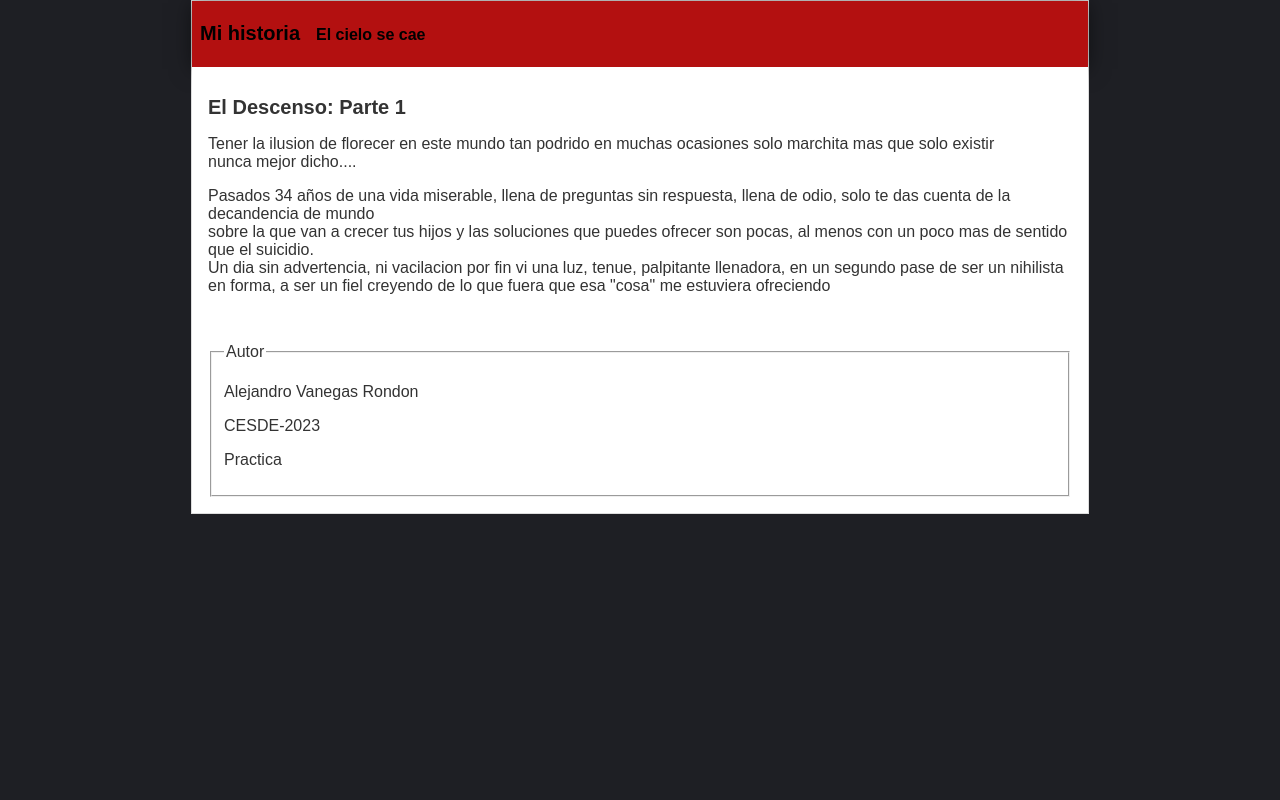
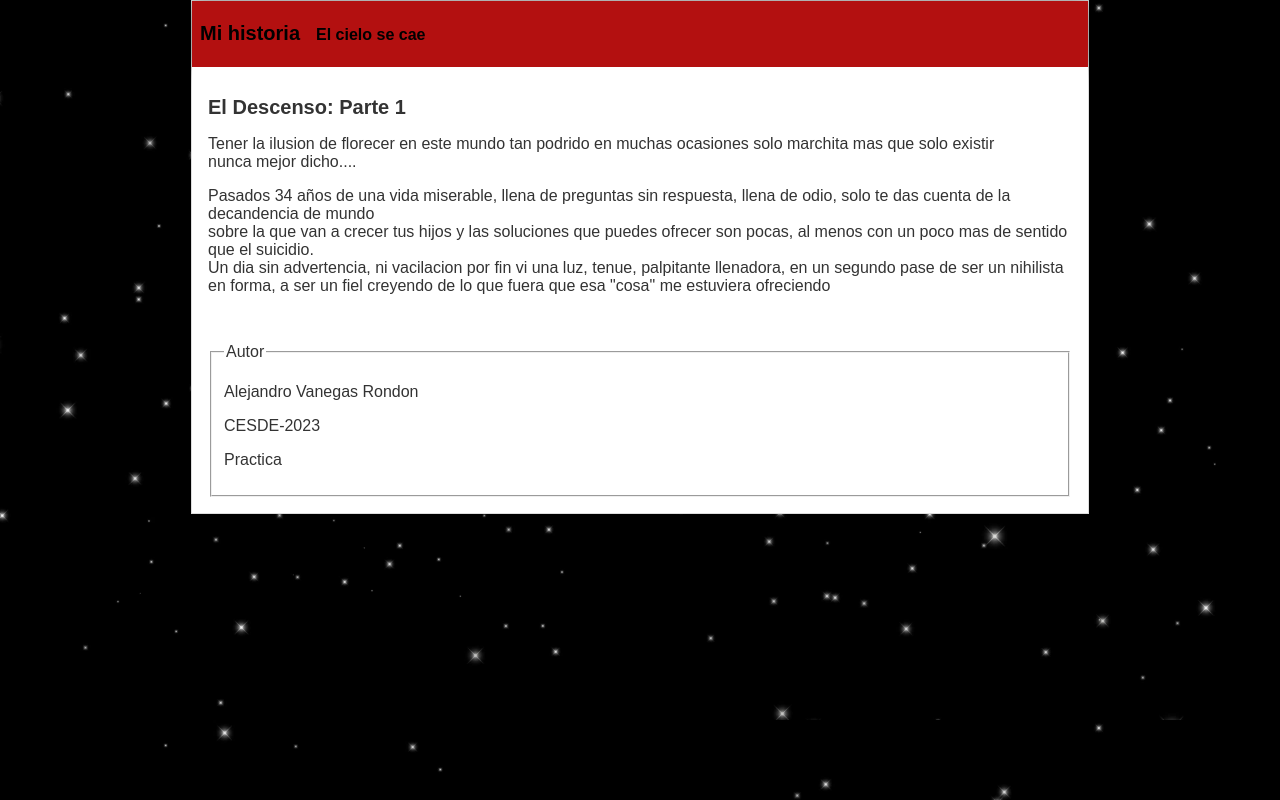
Before and after one commit to AlejoVR09/GitPlatzi, a plain HTML site: page index.html in a window 1280 px wide. Drawn offline with Linux system fonts and the light colour scheme.

Commit message:
Añade fondo de pagina

```diff
--- a/css/styles.css
+++ b/css/styles.css
@@ -1,5 +1,9 @@
+html {
+    background-image: url(../img/bg-dark.jpg);
+    background-size: cover;
+}
+
 body {
-    background: #1e1f24;
     color: #333;
     text-align: center;
     font-family: Arial;
```
Also changed, not shown: img/bg-dark.jpg (added).
